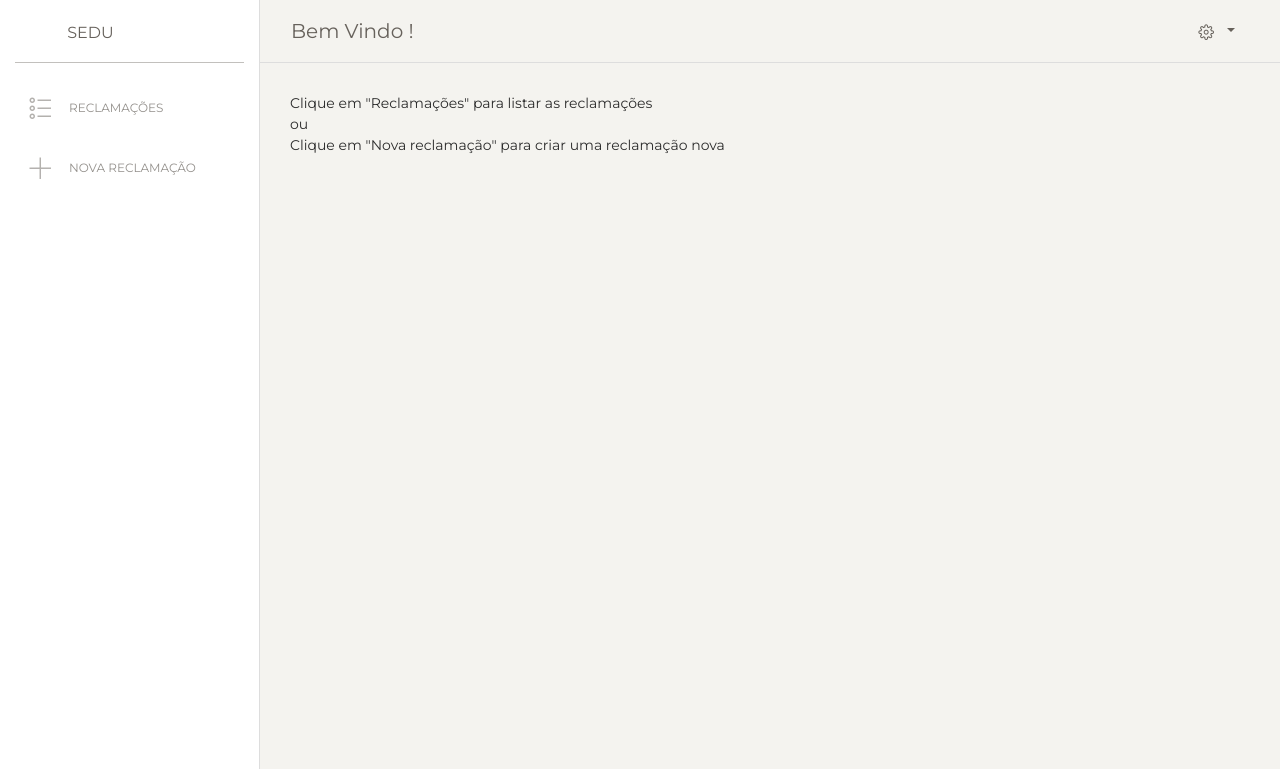
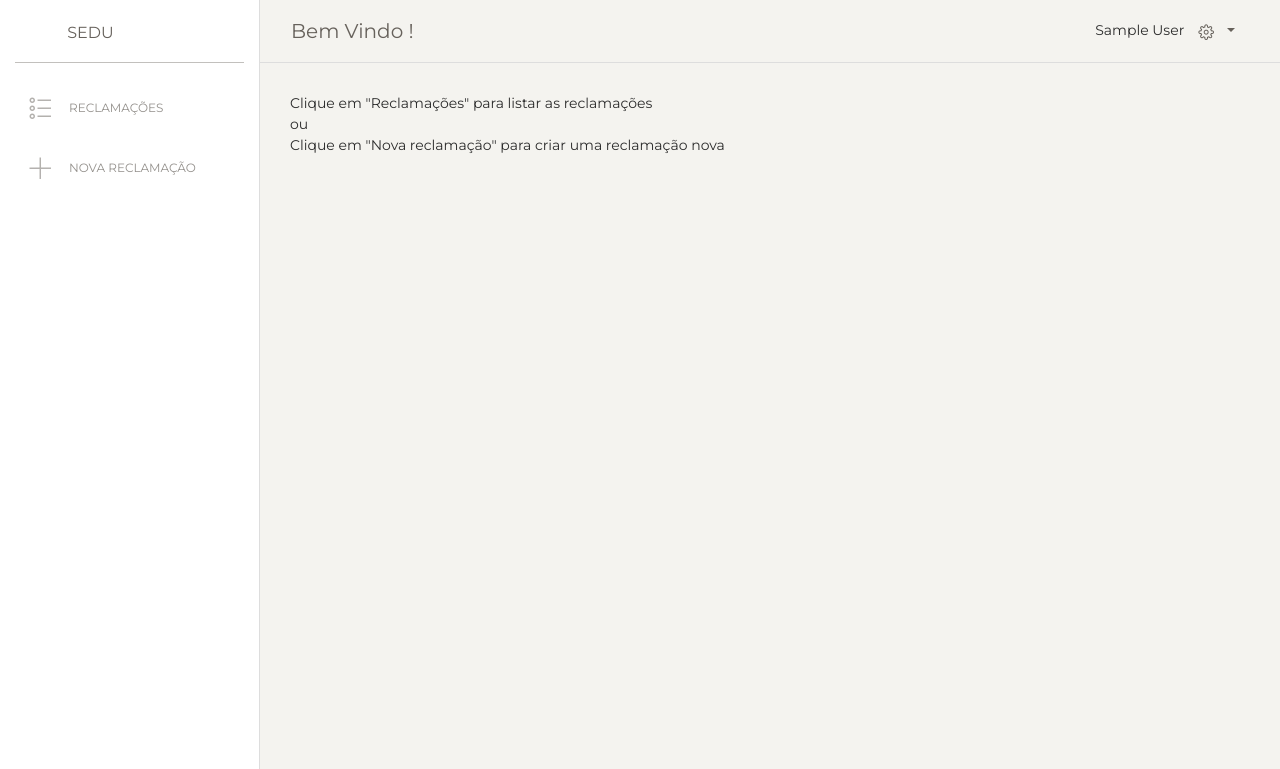
Before and after one commit to MatheusRBarbosa/sedu-denuncias, a Django app: page / in a window 1280 px wide. Shown: the top 769 px of the page. Run offline with Django 3.2, Linux system fonts and the light colour scheme; the visitor is signed in with stand-in values (Sample User, id 1); some libraries are stand-ins or nearby versions.

Commit message:
feat(username): Adicioanndo nome e sobrenome da barra superior

```diff
--- a/sedu_webservice/templates/home.html
+++ b/sedu_webservice/templates/home.html
@@ -9,13 +9,13 @@
       <div class="logo">
         <a class="simple-text logo-mini">
         </a>
-        <a href="{% url 'web_reclamacao_list' %}" class="simple-text logo-normal">
+        <a href="{% url 'home' %}" class="simple-text logo-normal">
           SEDU
         </a>
       </div>
       <div class="sidebar-wrapper">
         <ul class="nav">
-          <li class="{% if request.resolver_match.url_name == "web_reclamacao_list" %}active{% endif %}">
+          <li class="{% if request.resolver_match.url_name == "web_reclamacao_list" or request.resolver_match.url_name == "web_reclamacao_detail" %}active{% endif %}">
             <a href="{% url 'web_reclamacao_list' %}">
               <i class="nc-icon nc-bullet-list-67"></i>
               <p>Reclamações</p>
@@ -50,26 +50,11 @@
               <span class="navbar-toggler-bar navbar-kebab"></span>
             </button>
             <div class="collapse navbar-collapse justify-content-end" id="navigation">
-
-              <form>
-                <div class="input-group no-border">
-                  {% block content-search %}
-                  {% endblock %}
-                </div>
-              </form>
-              <form>
-                  <div class="input-group no-border">
-                    {% block content-filter %}
-                    {% endblock %}
-                  </div>
-              </form>
-              </form>
-              <form>
-                  <div class="input-group no-border">
-                    {% block content-orderby %}
-                    {% endblock %}
-                  </div>
-              </form>
+            {% if request.user.first_name == '' %}
+              <p>({{request.user}})</p>
+            {% else %}
+              <p>{{request.user.first_name}} {{request.user.last_name}}</p>
+            {% endif %}
               <ul class="navbar-nav">
                 <li class="nav-item btn-rotate dropdown">
                   <a class="nav-link dropdown-toggle" id="navbarDropdownMenuLink" data-toggle="dropdown" aria-haspopup="true" aria-expanded="false">
```
